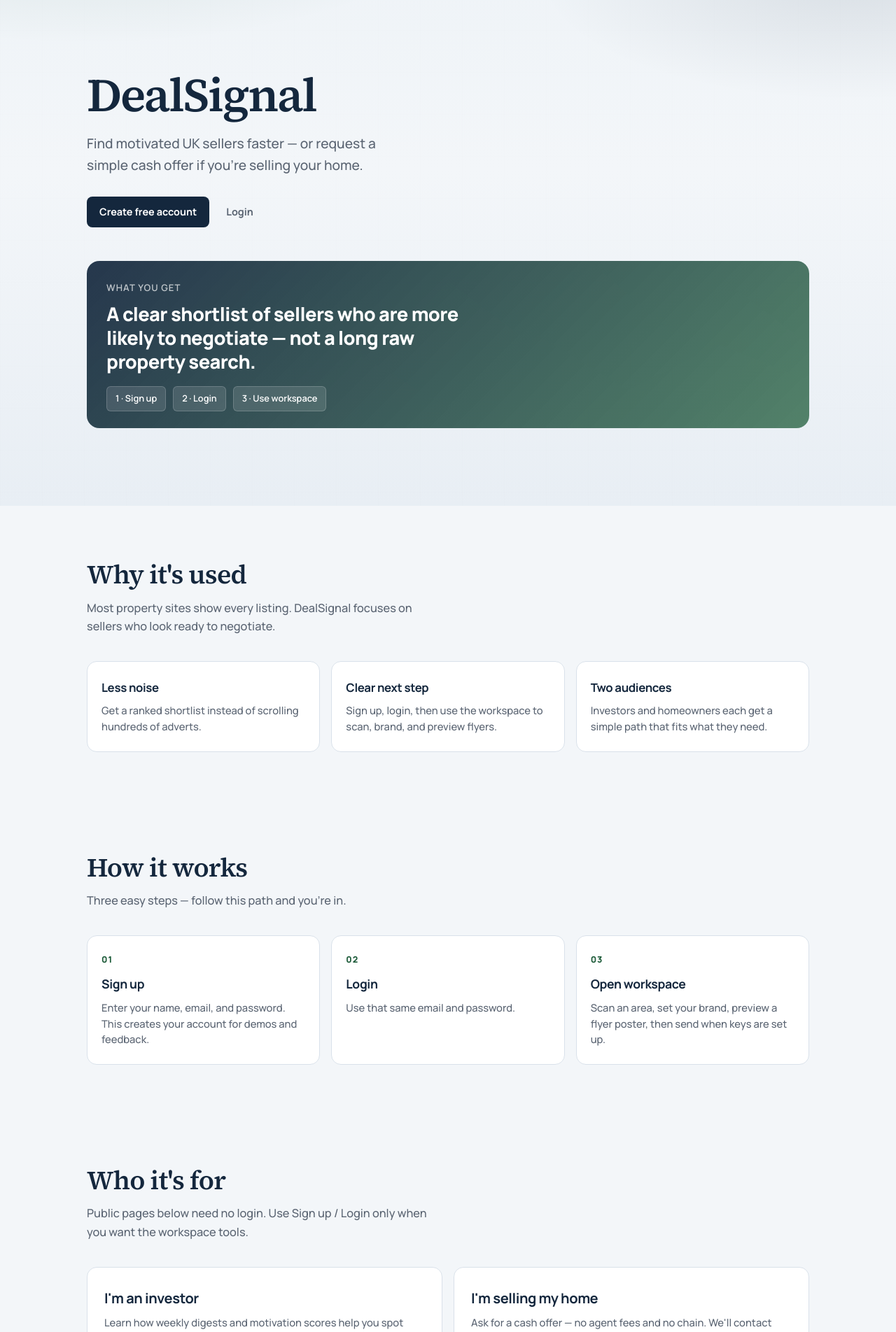
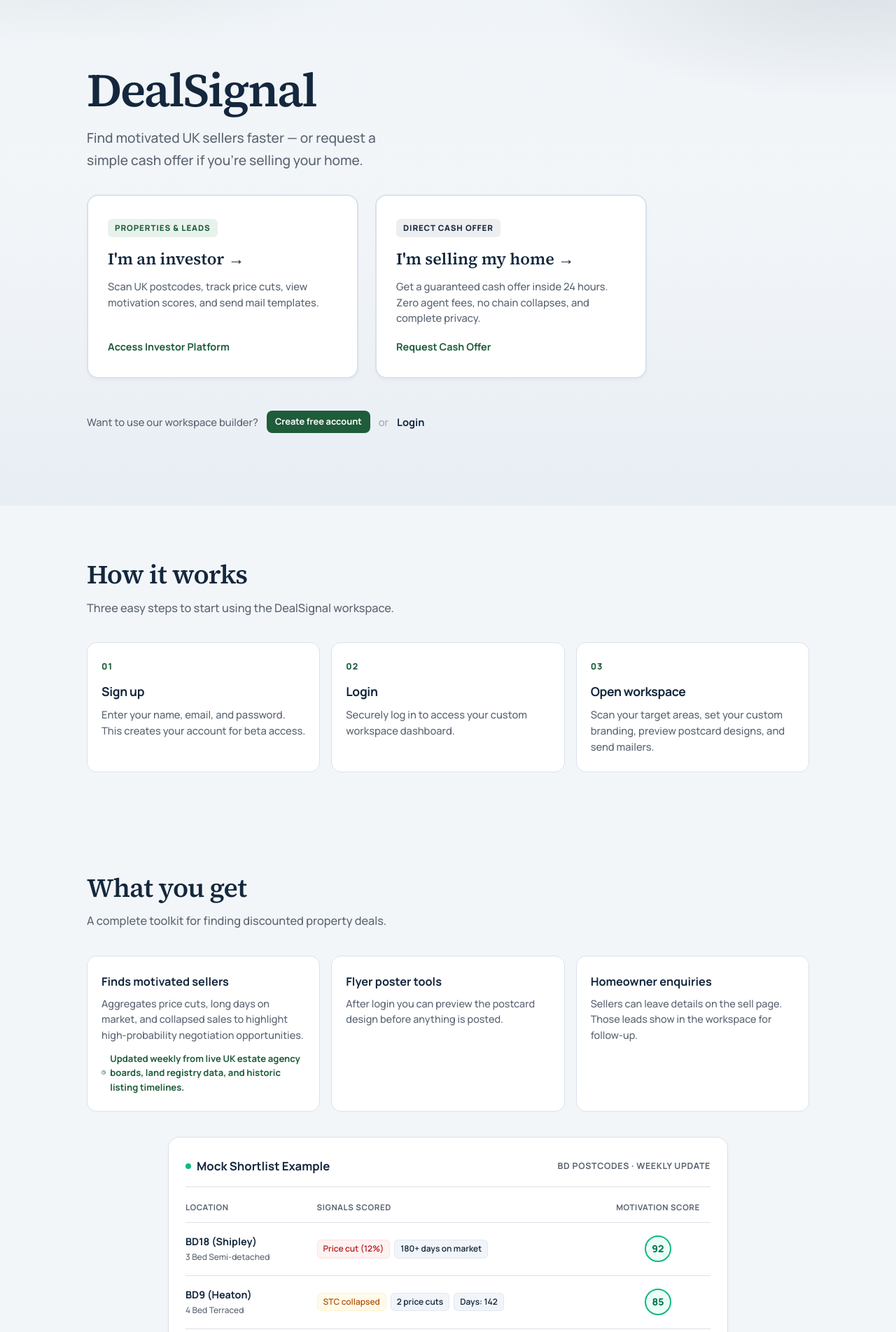
Before and after one commit to Silamsai/DealSignal, a Flask app: page / in a window 1280 px wide. Shown: the part 77-1981 px from the top of the page at 70% size. Run offline with Flask 3, Linux system fonts and the light colour scheme.

Commit message:
Update homepage layout: reduce repetition, branch hero by audience, fix CTA hierarchy, and enhance data cadence description

```diff
--- a/app/routes.py
+++ b/app/routes.py
@@ -56,7 +56,7 @@
 # ------------------------------------------------------------------ public
 @bp.route("/")
 def home():
-    return render_template("home.html")
+    return render_template("home.html", brand=load_brand())
 
 
 @bp.route("/healthz")
--- a/app/templates/home.html
+++ b/app/templates/home.html
@@ -23,6 +23,50 @@
             --white: #fff;
             --green: #1e5c3a;
             --green-soft: #e8f2ec;
+
+            --brand-color: {
+                    {
+                    brand.colour or '#14273d'
+                }
+            }
+
+            ;
+            --brand-light: #f4f6f9;
+        }
+
+        .hero__path-card {
+            background: var(--white);
+            border: 2px solid var(--line);
+            border-radius: 16px;
+            padding: 32px 28px;
+            text-decoration: none;
+            color: inherit;
+            transition: border-color 0.2s, transform 0.2s, box-shadow 0.2s;
+            display: flex;
+            flex-direction: column;
+            justify-content: space-between;
+            text-align: left;
+            box-shadow: 0 4px 6px -1px rgba(20, 39, 61, 0.03);
+        }
+
+        .hero__path-card:hover {
+            border-color: var(--green) !important;
+            transform: translateY(-4px);
+            box-shadow: 0 12px 24px -10px rgba(30, 92, 58, 0.18) !important;
+        }
+
+        .hero__paths {
+            display: grid;
+            grid-template-columns: 1fr 1fr;
+            gap: 24px;
+            max-width: 800px;
+            margin: 0 0 36px;
+        }
+
+        @media (max-width: 768px) {
+            .hero__paths {
+                grid-template-columns: 1fr;
+            }
         }
 
         * {
@@ -751,98 +795,100 @@
 
         <section class="hero">
             <h1 class="hero__brand">DealSignal</h1>
-            <p class="hero__line">Find motivated UK sellers faster — or request a simple cash offer if you're selling
-                your home.</p>
-            <div class="hero__cta" style="align-items: center;">
-                <a class="btn btn-primary" href="{{ url_for('main.signup') }}">Create free account</a>
+            <p class="hero__line" style="margin-bottom: 32px;">Find motivated UK sellers faster — or request a simple
+                cash offer if you're selling your home.</p>
+
+            <!-- Side-by-side branch paths -->
+            <div class="hero__paths reveal">
+                <a class="hero__path-card" href="/landing">
+                    <div>
+                        <div
+                            style="background: var(--green-soft); color: var(--green); display: inline-block; padding: 4px 10px; border-radius: 6px; font-size: 0.72rem; font-weight: 800; text-transform: uppercase; letter-spacing: 0.08em; margin-bottom: 14px;">
+                            Properties &amp; Leads</div>
+                        <h2
+                            style="font-size: 1.45rem; font-weight: 800; color: var(--ink); margin-bottom: 10px; font-family: 'Source Serif 4', Georgia, serif;">
+                            I'm an investor &rarr;</h2>
+                        <p
+                            style="font-size: 0.92rem; color: var(--muted); line-height: 1.5; margin-bottom: 20px; font-family: Manrope, sans-serif;">
+                            Scan UK postcodes, track price cuts, view motivation scores, and send mail templates.</p>
+                    </div>
+                    <span style="font-size: 0.9rem; font-weight: 700; color: var(--green);">Access Investor
+                        Platform</span>
+                </a>
+
+                <a class="hero__path-card" href="/sell">
+                    <div>
+                        <div
+                            style="background: rgba(20, 39, 61, 0.08); color: var(--ink); display: inline-block; padding: 4px 10px; border-radius: 6px; font-size: 0.72rem; font-weight: 800; text-transform: uppercase; letter-spacing: 0.08em; margin-bottom: 14px;">
+                            Direct Cash Offer</div>
+                        <h2
+                            style="font-size: 1.45rem; font-weight: 800; color: var(--ink); margin-bottom: 10px; font-family: 'Source Serif 4', Georgia, serif;">
+                            I'm selling my home &rarr;</h2>
+                        <p
+                            style="font-size: 0.92rem; color: var(--muted); line-height: 1.5; margin-bottom: 20px; font-family: Manrope, sans-serif;">
+                            Get a guaranteed cash offer inside 24 hours. Zero agent fees, no chain collapses, and
+                            complete privacy.</p>
+                    </div>
+                    <span style="font-size: 0.9rem; font-weight: 700; color: var(--green);">Request Cash Offer</span>
+                </a>
+            </div>
+
+            <!-- Smaller login/signup workspace footer option -->
+            <div
+                style="font-size: 0.92rem; color: var(--muted); display: flex; align-items: center; gap: 12px; flex-wrap: wrap; margin-top: 10px; animation: rise .7s .24s ease both;">
+                <span>Want to use our workspace builder?</span>
+                <a class="btn btn-primary" href="{{ url_for('main.signup') }}"
+                    style="padding: 6px 12px; font-size: 0.8rem; background: var(--green); color: white;">Create free
+                    account</a>
+                <span style="opacity: 0.5;">or</span>
                 <a href="{{ url_for('main.login') }}"
-                    style="font-weight: 700; font-size: 0.9rem; color: var(--muted); text-decoration: none; margin-left: 12px; transition: color .15s;"
-                    onmouseover="this.style.color='var(--ink)'" onmouseout="this.style.color='var(--muted)'">Login</a>
-            </div>
-            <div class="hero__visual" aria-hidden="true">
-                <div class="hero__visual-inner">
-                    <p>What you get</p>
-                    <strong>A clear shortlist of sellers who are more likely to negotiate — not a long raw property
-                        search.</strong>
-                    <div class="hero__chips">
-                        <span>1 · Sign up</span>
-                        <span>2 · Login</span>
-                        <span>3 · Use workspace</span>
-                    </div>
-                </div>
-            </div>
-        </section>
-
-        <section id="why">
-            <h2 class="section-title reveal">Why it's used</h2>
-            <p class="section-copy reveal">Most property sites show every listing. DealSignal focuses on sellers who
-                look ready to negotiate.</p>
-            <div class="why">
-                <div class="why-card reveal">
-                    <h3>Less noise</h3>
-                    <p>Get a ranked shortlist instead of scrolling hundreds of adverts.</p>
-                </div>
-                <div class="why-card reveal">
-                    <h3>Clear next step</h3>
-                    <p>Sign up, login, then use the workspace to scan, brand, and preview flyers.</p>
-                </div>
-                <div class="why-card reveal">
-                    <h3>Two audiences</h3>
-                    <p>Investors and homeowners each get a simple path that fits what they need.</p>
-                </div>
+                    style="font-weight: 700; color: var(--ink); text-decoration: none;"
+                    onmouseover="this.style.textDecoration='underline'"
+                    onmouseout="this.style.textDecoration='none'">Login</a>
             </div>
         </section>
 
         <section id="how">
             <h2 class="section-title reveal">How it works</h2>
-            <p class="section-copy reveal">Three easy steps — follow this path and you're in.</p>
+            <p class="section-copy reveal">Three easy steps to start using the DealSignal workspace.</p>
             <div class="steps">
                 <div class="step reveal">
                     <div class="step__num">01</div>
                     <h3>Sign up</h3>
-                    <p>Enter your name, email, and password. This creates your account for demos and feedback.</p>
+                    <p>Enter your name, email, and password. This creates your account for beta access.</p>
                 </div>
                 <div class="step reveal">
                     <div class="step__num">02</div>
                     <h3>Login</h3>
-                    <p>Use that same email and password.</p>
+                    <p>Securely log in to access your custom workspace dashboard.</p>
                 </div>
                 <div class="step reveal">
                     <div class="step__num">03</div>
                     <h3>Open workspace</h3>
-                    <p>Scan an area, set your brand, preview a flyer poster, then send when keys are set up.</p>
+                    <p>Scan your target areas, set your custom branding, preview postcard designs, and send mailers.</p>
                 </div>
-            </div>
-        </section>
-
-        <section id="audience">
-            <h2 class="section-title reveal">Who it's for</h2>
-            <p class="section-copy reveal">Public pages below need no login. Use Sign up / Login only when you want the
-                workspace tools.</p>
-            <div class="paths">
-                <a class="path reveal" href="/landing">
-                    <h2>I'm an investor</h2>
-                    <p>Learn how weekly digests and motivation scores help you spot deals earlier.</p>
-                    <span class="go">Open investor page →</span>
-                </a>
-                <a class="path reveal" href="/sell">
-                    <h2>I'm selling my home</h2>
-                    <p>Ask for a cash offer — no agent fees and no chain. We'll contact you.</p>
-                    <span class="go">Request cash offer →</span>
-                </a>
             </div>
         </section>
 
         <section id="included">
             <h2 class="section-title reveal">What you get</h2>
-            <p class="section-copy reveal">The product in plain words.</p>
+            <p class="section-copy reveal">A complete toolkit for finding discounted property deals.</p>
             <div class="features">
                 <div class="feature reveal">
                     <h3>Finds motivated sellers</h3>
-                    <p>Looks for price cuts, long time on market, and similar signals — then ranks the strongest ones.
+                    <p>Aggregates price cuts, long days on market, and collapsed sales to highlight high-probability
+                        negotiation opportunities.</p>
+                    <p
+                        style="font-size: 0.82rem; margin-top: 12px; font-weight: 700; color: var(--green); display: flex; align-items: center; gap: 6px;">
+                        <svg width="14" height="14" viewBox="0 0 24 24" fill="none" stroke="currentColor"
+                            stroke-width="2.5" stroke-linecap="round" stroke-linejoin="round"
+                            style="color: var(--green);">
+                            <circle cx="12" cy="12" r="10"></circle>
+                            <polyline points="12 6 12 12 16 14"></polyline>
+                        </svg>
+                        Updated weekly from live UK estate agency boards, land registry data, and historic listing
+                        timelines.
                     </p>
-                    <p style="font-size: 0.8rem; margin-top: 8px; font-weight: 600; color: var(--green);">Updated weekly
-                        from live listing boards and historic timeline events.</p>
                 </div>
                 <div class="feature reveal">
                     <h3>Flyer poster tools</h3>
@@ -1014,8 +1060,9 @@
                         <h3 style="font-size: 1.05rem; font-weight: 700; color: var(--slate-900); margin-bottom: 8px;">
                             How do I contact support?</h3>
                         <p style="font-size: 0.92rem; color: var(--slate-600); line-height: 1.5; margin: 0;">You can
-                            reach our support team directly by email at <a href="mailto:hello@YOURDOMAIN.co.uk"
-                                style="color: var(--brand-color); font-weight: 600; text-decoration: underline;">hello@YOURDOMAIN.co.uk</a>.
+                            reach our support team directly by email at <a href="mailto:{{ brand.email }}"
+                                style="color: var(--green); font-weight: 600; text-decoration: underline;">{{
+                                brand.email }}</a>.
                             We respond to all queries within one business day.</p>
                     </div>
                 </div>
@@ -1025,12 +1072,17 @@
         <section>
             <div class="band reveal">
                 <div>
-                    <h2>Ready to get started?</h2>
-                    <p>Get instant access to motivated seller intelligence and deal finding tools.</p>
+                    <h2>Ready to find motivated deals?</h2>
+                    <p>Unlock our proprietary postcode scanning and automated homeowner marketing tools today.</p>
                 </div>
-                <div class="actions">
-                    <a class="btn btn-primary" href="{{ url_for('main.signup') }}">Sign up</a>
-                    <a class="btn btn-line" href="{{ url_for('main.login') }}">Login</a>
+                <div class="actions" style="display: flex; gap: 16px; align-items: center; flex-wrap: wrap;">
+                    <a class="btn" href="{{ url_for('main.signup') }}"
+                        style="background: var(--white); color: var(--ink); border: 0; padding: 12px 24px; font-weight: 800; border-radius: 8px;">Create
+                        free account</a>
+                    <a href="{{ url_for('main.login') }}"
+                        style="color: rgba(255, 255, 255, 0.85); font-weight: 700; font-size: 0.9rem; text-decoration: none;"
+                        onmouseover="this.style.color='#fff'"
+                        onmouseout="this.style.color='rgba(255, 255, 255, 0.85)'">Login</a>
                 </div>
             </div>
         </section>
```
